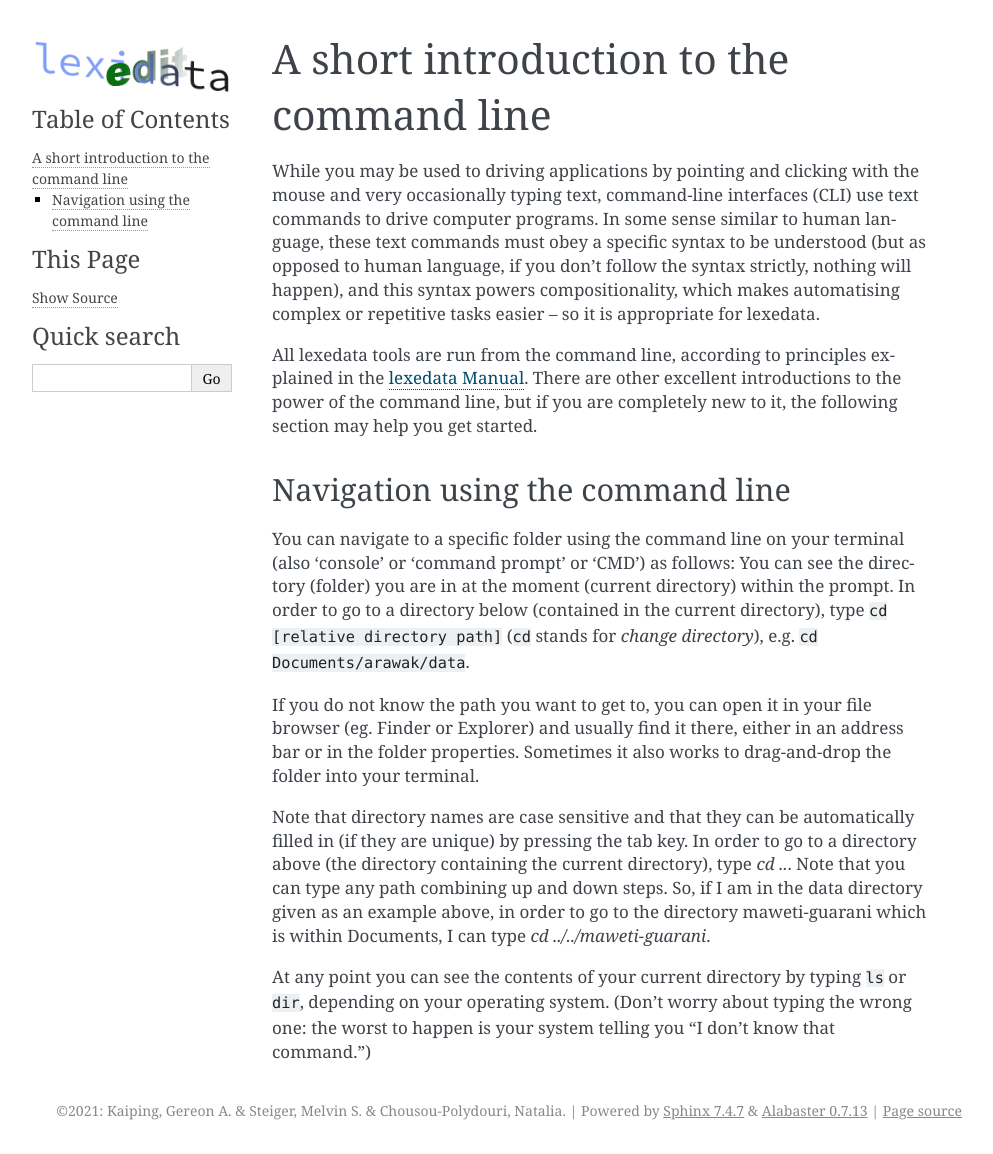
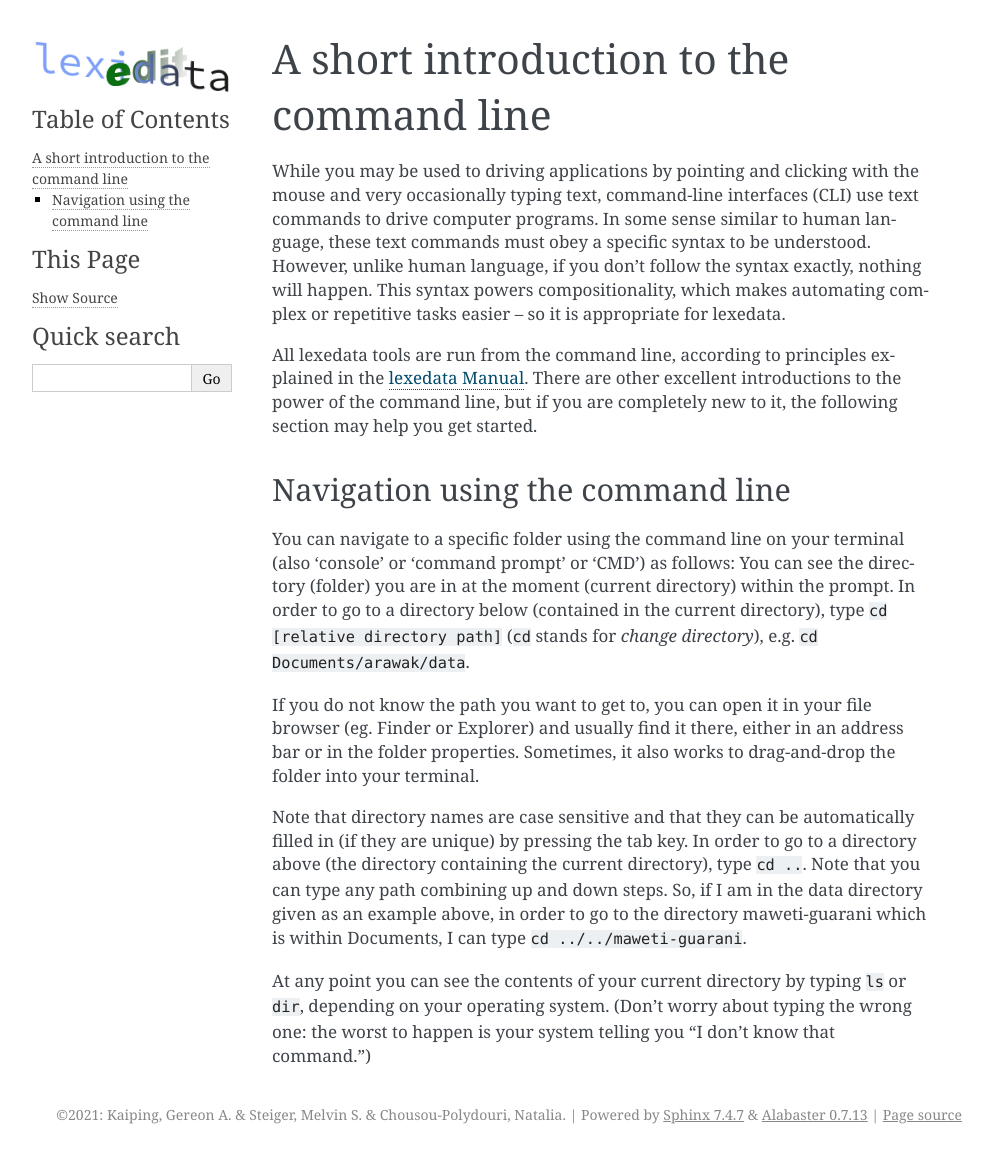
Before and after one commit to lexedata/lexedata, a Sphinx documentation site: the page built from docs/cli.rst, in a window 1280 px wide. Shown: the whole page, without its empty margins (148-1141 px from the left). Built offline with Sphinx 7.4.7, drawn with Linux system fonts in a browser that asks for light colours.

Commit message:
minor corrections

```diff
--- a/docs/cli.rst
+++ b/docs/cli.rst
@@ -5,9 +5,8 @@
 with the mouse and very occasionally typing text, command-line
 interfaces (CLI) use text commands to drive computer programs.
 In some sense similar to human language, these text commands must obey
-a specific syntax to be understood (but as opposed to human language,
-if you don't follow the syntax strictly, nothing will happen), and
-this syntax powers compositionality, which makes automatising complex
+a specific syntax to be understood. However, unlike human language,
+if you don't follow the syntax exactly, nothing will happen. This syntax powers compositionality, which makes automating complex
 or repetitive tasks easier – so it is appropriate for lexedata.
 
 All lexedata tools are run from the command line, according to principles
@@ -27,15 +26,15 @@
 
 If you do not know the path you want to get to, you can open it in your file
 browser (eg. Finder or Explorer) and usually find it there, either in an address
-bar or in the folder properties. Sometimes it also works to drag-and-drop the
+bar or in the folder properties. Sometimes, it also works to drag-and-drop the
 folder into your terminal.
 
 Note that directory names are case sensitive and that they can be automatically
 filled in (if they are unique) by pressing the tab key. In order to go to a
-directory above (the directory containing the current directory), type `cd ..`.
+directory above (the directory containing the current directory), type ``cd ..``.
 Note that you can type any path combining up and down steps. So, if I am in the
 data directory given as an example above, in order to go to the directory
-maweti-guarani which is within Documents, I can type `cd ../../maweti-guarani`.
+maweti-guarani which is within Documents, I can type ``cd ../../maweti-guarani``.
 
 At any point you can see the contents of your current directory by typing ``ls``
 or ``dir``, depending on your operating system. (Don't worry about typing the
```
